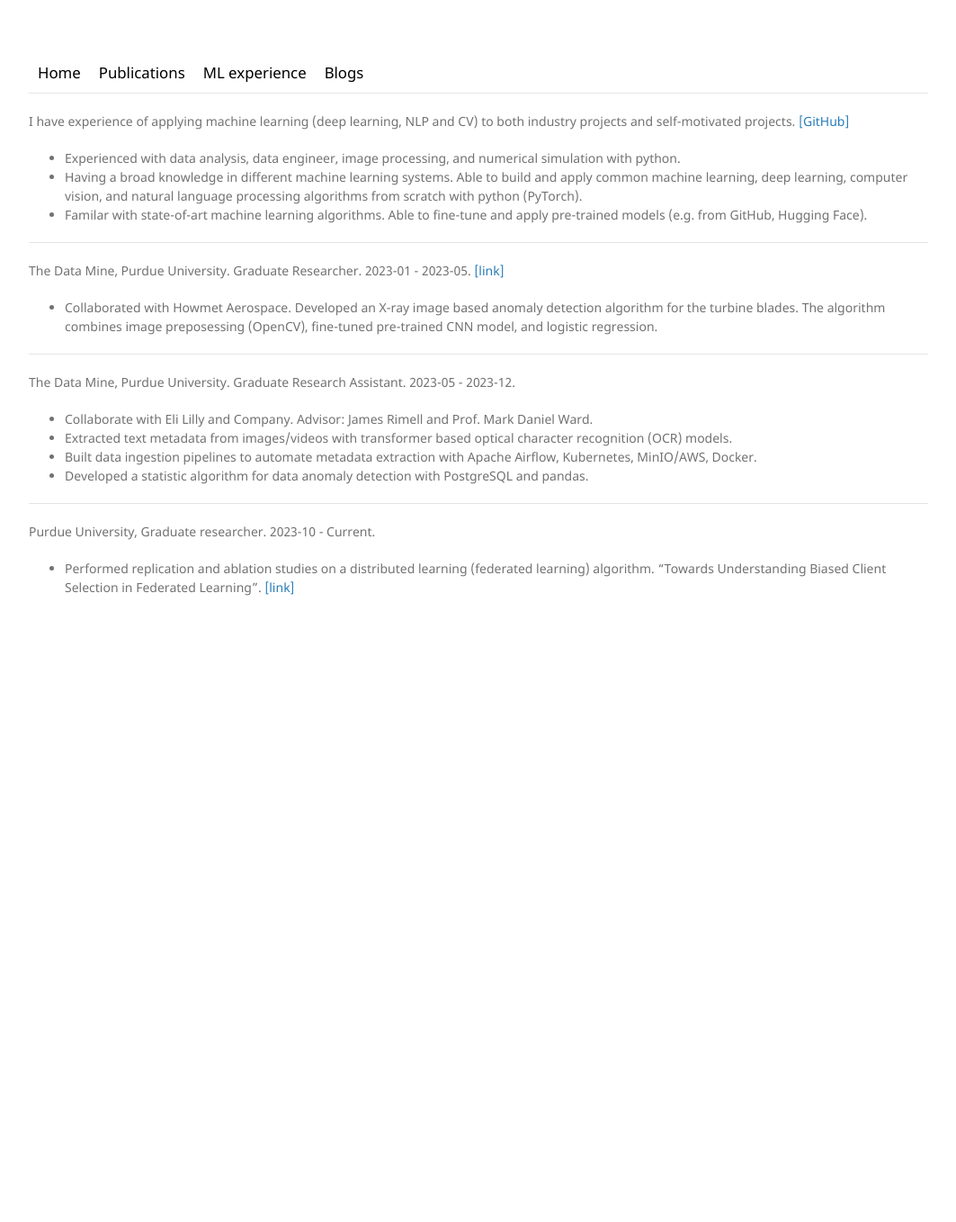
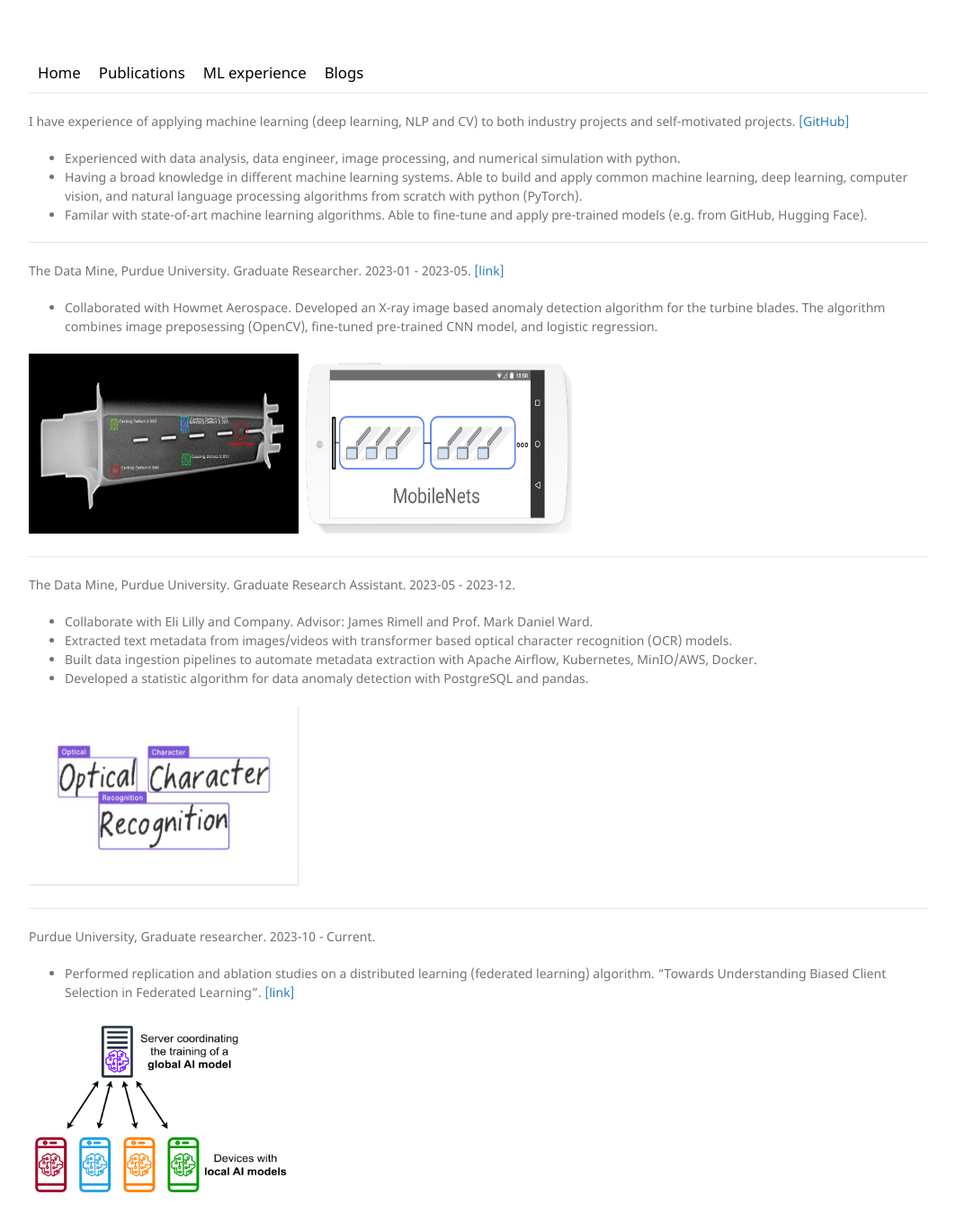
Before and after one commit to peng-ju/peng-ju.github.io, a Jekyll site: the page built from projects/index.md, in a window 1280 px wide. Shown: the whole page at 90% size, without its empty margins (108-1171 px from the left). Built offline with Jekyll 4.4.1, drawn with Linux system fonts in a browser that asks for light colours; before the commit the page ends 900 px from its top, so only the background shows below that.

Commit message:
update ml experience with images

```diff
--- a/projects/index.md
+++ b/projects/index.md
@@ -15,6 +15,9 @@ The Data Mine, Purdue University. Graduate Researcher. 2023-01 - 2023-05.
 
 - Collaborated with Howmet Aerospace. Developed an X-ray image based anomaly detection algorithm for the turbine blades. The algorithm combines image preposessing (OpenCV), fine-tuned pre-trained CNN model, and logistic regression.
 
+[<img src="img/TurbineAnomaly.png"  width=300px height=200px />](img/TurbineAnomaly.png)
+[<img src="img/mobilenet.png"  width=300px height=200px />](img/mobilenet.png)
+
 ---
 The Data Mine, Purdue University. Graduate Research Assistant. 2023-05 - 2023-12.
 - Collaborate with Eli Lilly and Company. Advisor: James Rimell and Prof. Mark Daniel Ward.
@@ -22,6 +25,10 @@ The Data Mine, Purdue University. Graduate Research Assistant. 2023-05 - 2023-12
 - Built data ingestion pipelines to automate metadata extraction with Apache Airflow, Kubernetes, MinIO/AWS, Docker.
 - Developed a statistic algorithm for data anomaly detection with PostgreSQL and pandas.
 
+[<img src="img/OCR.png"  width=300px height=200px />](img/OCR.png)
+
 ---
 Purdue University, Graduate researcher. 2023-10 - Current.
 - Performed replication and ablation studies on a distributed learning (federated learning) algorithm. "Towards Understanding Biased Client Selection in Federated Learning". [[link]](https://proceedings.mlr.press/v151/jee-cho22a.html)
+
+[<img src="img/FederatedLearning.png"  width=300px height=200px />](img/FederatedLearning.png)
```
Also changed, not shown: projects/img/FederatedLearning.png (added), projects/img/OCR.png (added), projects/img/TurbineAnomaly.png (added), projects/img/mobilenet.png (added).
